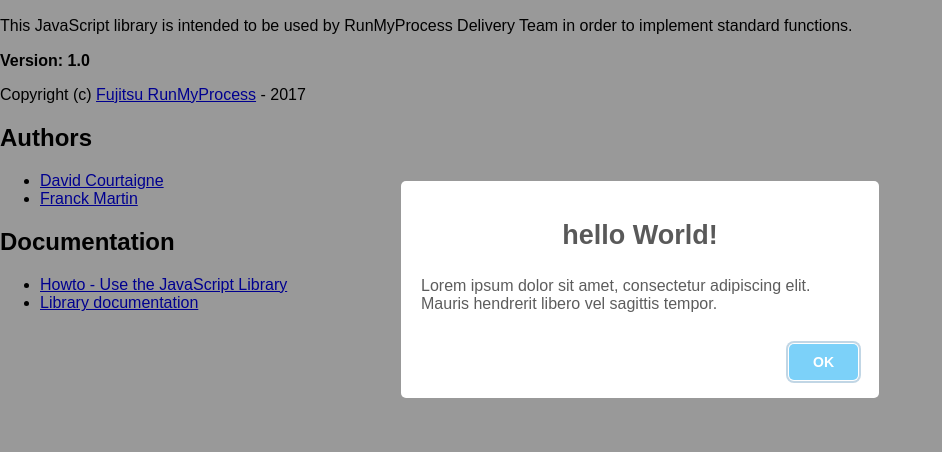
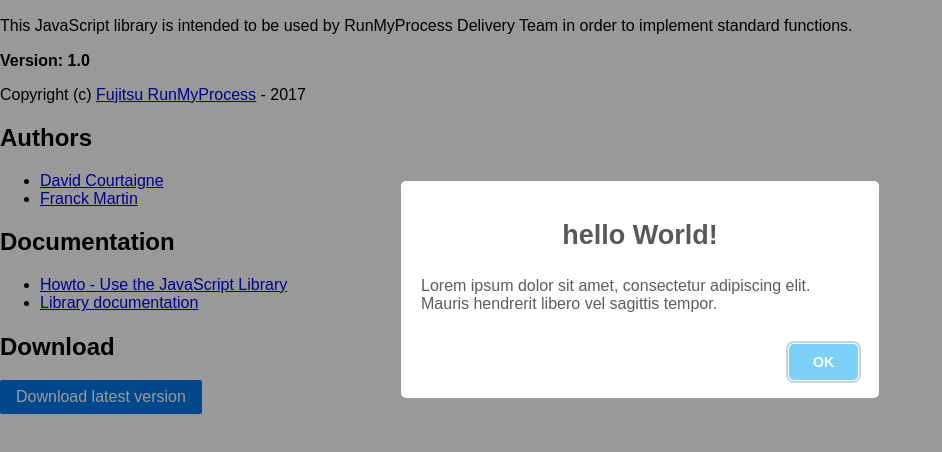
Before and after one commit to runmyprocess/delivery-javascript, a website built with webpack: page index.html in a window 1280 px wide. Shown: the part 110-562 px from the top of the page, without its empty margins (0-942 px from the left). Built offline with nearby package versions, Linux system fonts and the light colour scheme; what britecharts, voca would draw is missing.

Commit message:
Updated index.html documentation

```diff
--- a/index.html
+++ b/index.html
@@ -36,5 +36,9 @@
   <li><a href="doc/index.html">Library documentation</a></li>
 </ul>
 
+<h2>Download</h2>
+
+<a class="pure-button pure-button-primary" href="dist/bundle.js">Download latest version</a>
+
 </body>
 </html>
```
